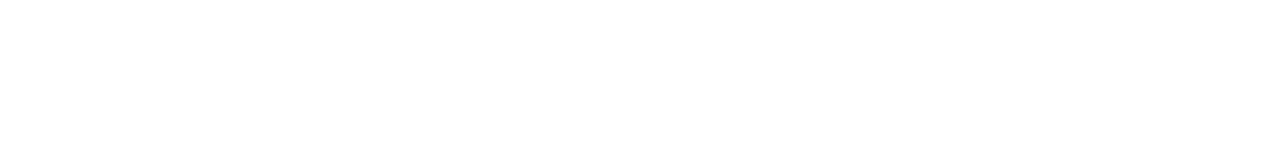
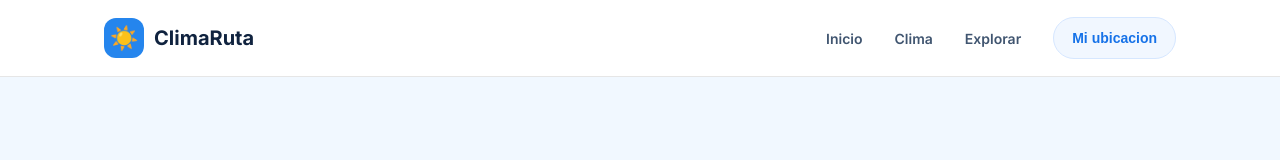
Before and after one commit to sebasgali2004/Frontend_ClimaRuta, a plain HTML site: page index.html in a window 1280 px wide. Drawn offline with Linux system fonts and the light colour scheme.

Commit message:
page header implementation

```diff
--- /dev/null
+++ b/frontend/css/header.css
@@ -0,0 +1,217 @@
+.header {
+    /* Establecemos el ancho del encabezado al 100% */
+    width: 100%;
+    /* Establecemos el color de fondo del encabezado */
+    background-color: #ffffff;
+    /* Agrega un borde inferior*/
+    border-bottom: 1px solid #e6e6e6;
+    overflow: visible;
+
+}
+
+.contenedor-header {
+    /* Establecemos un ancho máximo para el contenedor del encabezado */
+    max-width: 1120px;
+    /* Establecemos una altura mínima para el contenedor del encabezado */
+    min-height: 76px;
+    /* Centramos el contenedor del encabezado horizontalmente */
+    margin: 0 auto;
+    /* Agregar espacios a los lados del contenedor del encabezado */
+    padding: 0 24px;
+
+    /* Establecemos la propiedad display en flex para que los elementos hijos se alineen en una fila */
+    display: flex;
+    /* Alineamos los elementos hijos verticalmente al centro */
+    align-items: center;
+    /* Distribuimos el espacio entre los elementos hijos de manera uniforme */
+    justify-content: space-between;
+    /* Establecemos una separaccion entre los elementos*/
+    gap: 32px;
+}
+
+.logo {
+    /* coloca el texto y el logo en una fila */
+    display: flex;
+    /* Alineamos los elementos hijos verticalmente al centro */
+    align-items: center;
+    /* Establecemos una separaccion entre los elementos*/
+    gap: 10px;
+
+    /* Establecemos el color del texto*/
+    color: #10233f;
+    /* quitamos el subrayado del enlace */
+    text-decoration: none;
+    /* Establece el grosor de la letra*/
+    font-weight: 700;
+    /* Establece el tamaño de la letra*/
+    font-size: 20px;
+}
+
+.logo-icono {
+    /*Define el ancho del icono*/
+    width: 40px;
+    /*Defina el alto del icono*/
+    height: 40px;
+    /*Redondea las esquinas del icono*/
+    border-radius: 12px;
+
+    /* permite organizar el contenido del icono*/
+    display: flex;
+    /* centra el contenido del icono verticalmente*/
+    align-items: center;
+    /*centra el contenido del icono horizontalmente*/
+    justify-content: center;
+
+    /* Establece el color de fondo del icono*/
+    background-color: #2585ed;
+    /*cambio el color del simbolo del icono a blanco*/
+    color: white;
+    /*Define el tamano del simbolo*/
+    font-size: 23px;
+}
+
+.navegacion {
+    /* coloca los enlaces en una fila*/
+    display: flex;
+    /*los alinea verticalmente al centro*/
+    align-items: center;
+    /*separa los enlaces entre si*/
+    gap: 32px;
+
+}
+
+.enlace {
+    /*Color del texto subrayado*/
+    color: #405570;
+    /*Quita el subrayado del enlace*/
+    text-decoration: none;
+    /*define el tamano de la letra*/
+    font-size: 14px;
+    /* hace que la letra sea semi-negrita*/
+    font-weight: 600;
+}
+
+.boton-ubicacion {
+    /* Organiza el icono y el texto en una fila */
+    display: flex;
+    /* Los alinea verticalmente al centro */
+    align-items: center;
+    /* Centra el contenido horizontalmente */
+    justify-content: center;
+    /* Separa el icono del texto */
+    gap: 10px;
+
+    /* Agrega espacio interno al botón */
+    padding: 12px 18px;
+    /* Agrega un borde azul claro */
+    border: 1px solid #d6e7ff;
+    /* Redondea las esquinas */
+    border-radius: 30px;
+
+    /* Establece un fondo azul muy claro */
+    background-color: #f1f7ff;
+    /* Define el color del texto */
+    color: #1672e8;
+
+    /* Define el tamaño de la letra */
+    font-size: 14px;
+    /* Hace que la letra sea seminegrita */
+    font-weight: 600;
+    /* Evita que el texto se divida en varias líneas */
+    white-space: nowrap;
+    /* Muestra una mano al pasar el cursor */
+    cursor: pointer;
+
+}
+
+
+/* El menú móvil se muestra únicamente en pantallas pequeñas */
+.menu-movil {
+    display: none;
+}
+
+/* El botón de menú solo se utiliza en pantallas pequeñas */
+.menu-movil summary {
+    display: none;
+    /* Muestra una mano al pasar el cursor sobre el botón */
+    cursor: pointer;
+    /* Establece el tamaño del símbolo del menú */
+    font-size: 24px;
+    /* Define el color del símbolo del menú */
+    color: #1672e8;
+    /* Quita el marcador predeterminado del elemento summary */
+    list-style: none;
+}
+
+/* Aplica estos estilos cuando el ancho de la pantalla es de 600px o menos */
+@media (max-width: 600px) {
+
+    /* Ajusta el contenedor principal del encabezado para móviles */
+    .contenedor-header {
+        /* Establece una altura mínima de 68px */
+        min-height: 68px;
+        /* Agrega espacio interno a los lados del contenedor */
+        padding: 0 16px;
+        /* Reduce la separación entre los elementos del encabezado */
+        gap: 12px;
+    }
+
+    /* Organiza los enlaces de navegación en una columna */
+    .navegacion {
+        /* Utiliza Flexbox para organizar los enlaces */
+        display: flex;
+        /* Coloca los elementos uno debajo del otro */
+        flex-direction: column;
+        /* Alinea los elementos al inicio horizontalmente */
+        align-items: flex-start;
+        /* Establece una separación de 18px entre los elementos */
+        gap: 18px;
+    }
+
+    /* Muestra el menú desplegable únicamente en móviles */
+    .menu-movil {
+        /* Hace visible el elemento */
+        display: block;
+        /* Permite posicionar el menú desplegado respecto a este elemento */
+        position: relative;
+    }
+
+    /* Oculta la navegación horizontal en móviles */
+    .navegacion-escritorio {
+        display: none;
+    }
+
+    /* Muestra el botón que permite abrir y cerrar el menú */
+    .menu-movil summary {
+        display: block;
+    }
+
+    /* Aplica estos estilos a la navegación cuando el menú está abierto */
+    .menu-movil[open] .navegacion {
+        /* Permite superponer el menú sin desplazar el contenido de la página */
+        position: absolute;
+        /* Coloca el menú 35px por debajo de su posición de referencia */
+        top: 35px;
+        /* Alinea el borde derecho del menú con el borde derecho de su contenedor */
+        right: 0;
+        /* Establece el ancho del menú desplegable */
+        width: 190px;
+        /* Agrega espacio interno entre el contenido y los bordes */
+        padding: 20px;
+        /* Establece el fondo blanco del menú */
+        background: white;
+        /* Agrega un borde gris claro */
+        border: 1px solid #e6e6e6;
+        /* Redondea las esquinas del menú */
+        border-radius: 12px;
+        /* Agrega una sombra suave alrededor del menú */
+        box-shadow: 0 4px 12px #00000015;
+        /* Coloca el menú por encima de otros elementos de la página */
+        z-index: 100;
+    }
+
+    /* Evita que el texto del botón de ubicación se divida en varias líneas */
+    .boton-ubicacion {
+        white-space: nowrap;
+    }
+}
--- /dev/null
+++ b/frontend/css/styles.css
@@ -0,0 +1,12 @@
+* {
+    /* Quitamos los margenes predeterminados del navegador*/
+    box-sizing: border-box;
+}
+
+body {
+    /* Quitamos los margenes predeterminados del navegador*/
+    margin: 0;
+    font-family: 'Inter', sans-serif;
+    background: #f1f8ff;
+
+}
--- a/index.html
+++ b/index.html
@@ -2,12 +2,55 @@
 <html lang="es">
 
 <head>
-    <meta charset="UTF-8">
+    <meta charset="UTF-8"> <!--Establece la codificación de caracteres a UTF-8 -->
+    <meta name="viewport" content="width=device-width, initial-scale=1.0"> <!--Configura la vista para dispositivos
+    móviles-->
+    <link rel="preconnect" href="https://fonts.googleapis.com"> <!--Preconexión a Google Fonts-->
+    <link rel="preconnect" href="https://fonts.gstatic.com" crossorigin> <!--Preconexión a Google Fonts con CORS-->
+    <link href="https://fonts.googleapis.com/css2?family=Inter:wght@400;600;700&display=swap" rel="stylesheet"> <!--Importa la
+    fuente Inter desde Google Fonts-->
+    <link rel="icon" href="frontend/images/favicon.png" type="image/png">
+    <link rel="shortcut icon" href="frontend/images/favicon.png" type="image/png">
+    <title>ClimaRuta | Clima y Destinos</title>
+    <link rel="stylesheet" href="frontend/css/styles.css"> <!--Enlaza el archivo CSS externo-->
+    <link rel="stylesheet" href="frontend/css/header.css"> <!--Enlaza el archivo CSS para el header-->
 
 </head>
-<header></header>
 
-<body></body>
-<footer></footer>
+<body>
+    <header class="header">
+        <div class="contenedor-header">
+            <a href="#inicio" class="logo">
+                <span class="logo-icono">☀️</span>
+                <span class="logo-texto">ClimaRuta</span>
+            </a>
+
+            <nav class="navegacion navegacion-escritorio">
+                <a href="#inicio" class="enlace">Inicio</a>
+                <a href="#clima" class="enlace">Clima</a>
+                <a href="#explorar" class="enlace">Explorar</a>
+                <button type="button" class="boton-ubicacion">Mi ubicacion</button>
+            </nav>
+
+            <details class="menu-movil">
+                <summary>☰</summary>
+
+                <nav class="navegacion navegacion-movil">
+                    <a href="#inicio" class="enlace">Inicio</a>
+                    <a href="#clima" class="enlace">Clima</a>
+                    <a href="#explorar" class="enlace">Explorar</a>
+                    <button type="button" class="boton-ubicacion">Mi ubicacion</button>
+                </nav>
+            </details>
+
+
+        </div>
+
+    </header>
+    <main>
+
+    </main>
+    <footer></footer>
+</body>
 
 </html>
```
Also changed, not shown: frontend/css/footer.css (added), frontend/images/favicon.png (added), 2 other files.
